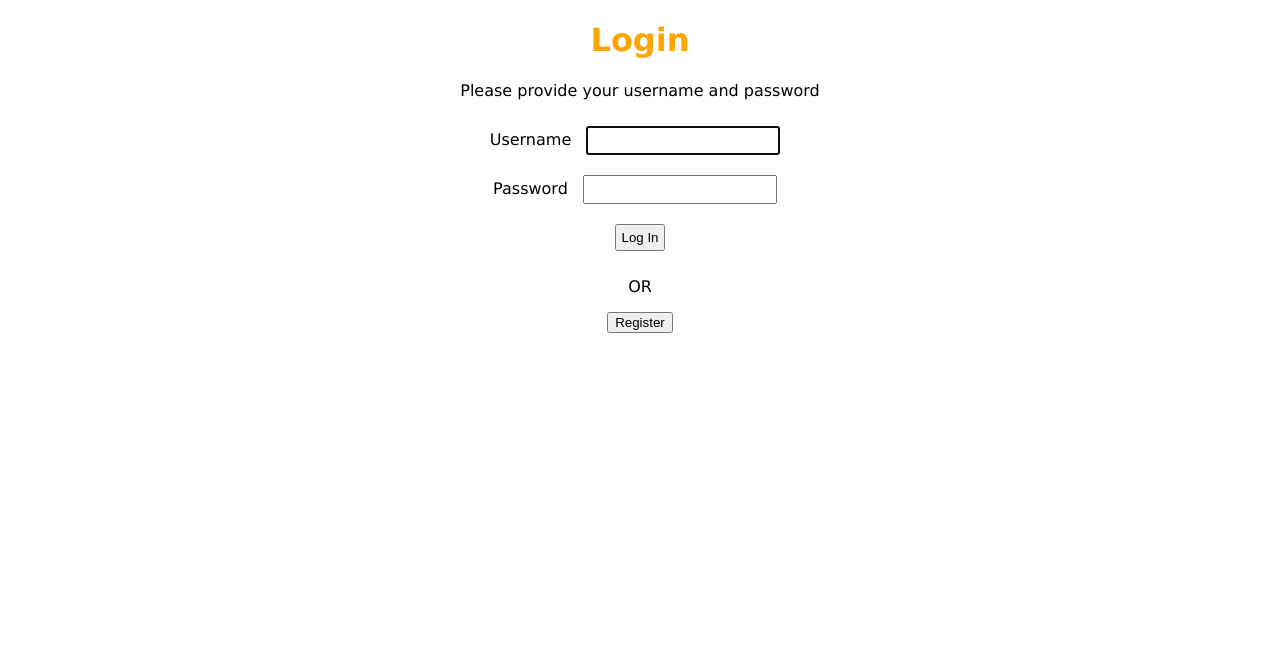
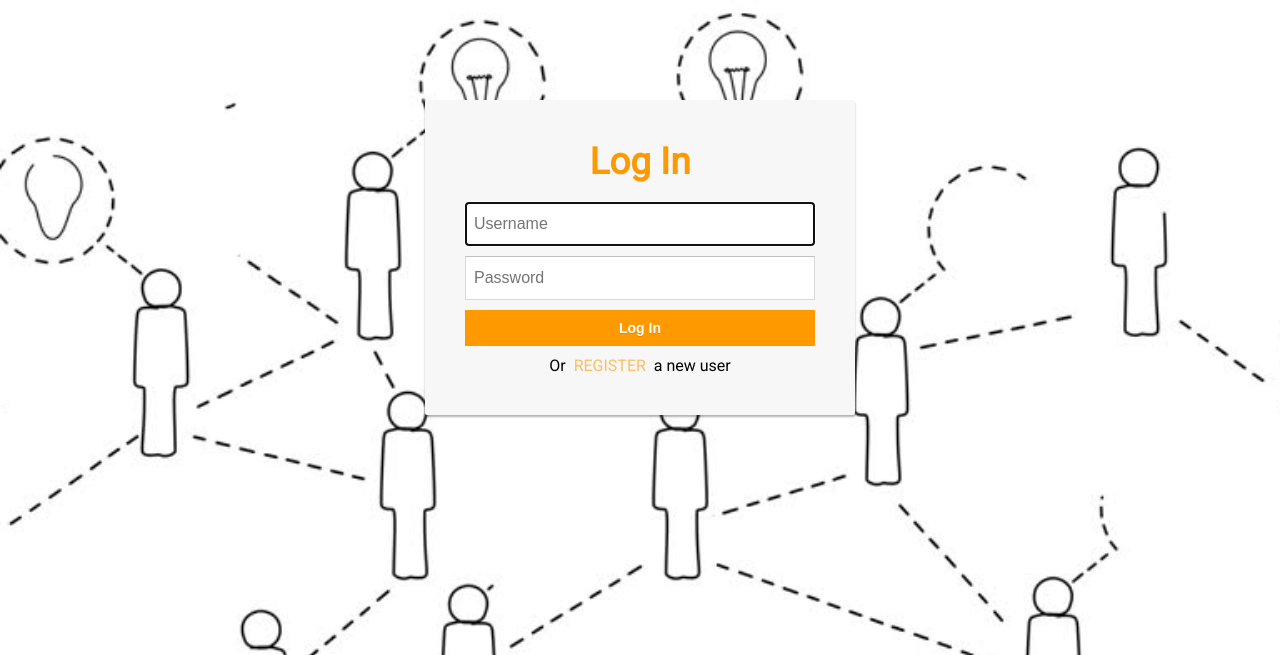
Before and after one commit to endlessTea/OnlineAssessmentSystem, a PHP site: page /msc/app/l4-ui/Login/Frame.php in a window 1280 px wide. Shown: the top 655 px of the page. Run offline with PHP 8.4, Linux system fonts and the light colour scheme; some libraries are stand-ins or nearby versions.

Commit message:
login screen css complete

```diff
--- a/app/l4-ui/Login/Frame.php
+++ b/app/l4-ui/Login/Frame.php
@@ -11,41 +11,37 @@
 </head>
 <body>
 
-  <header>
-    <h1>Login</h1>
-  </header>
-
   <main>
 
-    <p id="prompt">Please provide your username and password</p>
-
-    <div id="NotificationsFromServer"></div>
-
-    <div id="UIForm">
-      <form onsubmit="logUserIn(); return false;">
-        <div class="loginField">
-          <label for="username">Username</label>
+    <!-- CSS selectors adapted from 'Login Container' by 'Ayu' (see loginStyle.css) -->
+    <div class="login-card">
+      <h1>Log In</h1><br>
+      <div id="NotificationsFromServer"></div>
+      <div id="UIForm">
+        <form onsubmit="logUserIn(); return false;">
           <input type="text"
             id="username"
             autocomplete="off"
             autofocus
             pattern="[a-zA-Z0-9]+"
+            title="Alphanumeric characters only"
+            placeholder="Username"
             required>
-        </div>
-        <div class="loginField">
-          <label for="password">Password</label>
           <input type="password"
             id="password"
             autocomplete="off"
             pattern="[a-zA-Z0-9]+"
+            title="Alphanumeric characters only"
+            placeholder="Password"
             required>
+          <input type="submit" class="login login-submit" value="Log In">
+        </form>
+        <div class="login-help">
+          Or&nbsp;
+          <span onclick="getRegistrationForm();">REGISTER</span>
+          &nbsp;a new user
         </div>
-        <div class="loginField">
-          <input type="submit" value="Log In">
-        </div>
-      </form>
-      <p>OR</p>
-      <button onclick="getRegistrationForm();">Register</button>
+      </div>
     </div>
 
   </main>
--- a/public/css/_mainStyle.css
+++ b/public/css/_mainStyle.css
@@ -4,8 +4,10 @@
  *  @author Jonathan Lamb
  */
 
+@import url(http://fonts.googleapis.com/css?family=Roboto:400,100);
+
 body {
-  font-family: Verdana, Geneva, sans-serif;
+  font-family: 'Roboto', Verdana, sans-serif;
   text-align: center;
 }
 
@@ -14,3 +16,11 @@ body {
   margin: 8px;
   width: 600px;
 }
+
+input:invalid {
+  box-shadow: none;
+}
+
+input:required {
+  box-shadow: none;
+}
--- a/public/css/loginStyle.css
+++ b/public/css/loginStyle.css
@@ -1,20 +1,114 @@
 /**
  *  LOGINSTYLE.CSS
  *  Additional styling for the login page
- *  @author Jonathan Lamb
+ *  @author original: 'Ayu'; modified: Jonathan Lamb
+ *  @link http://codepen.io/Mongeed/pen/IuBLt
+ *  @license http://opensource.org/licenses/MIT MIT License
  */
 
-h1 {
-  color: orange;
+body {
+  background: url(../img/ideas_background.jpg) no-repeat center center fixed;
+  -webkit-background-size: cover;
+  -moz-background-size: cover;
+  -o-background-size: cover;
+  background-size: cover;
 }
 
-input[type="submit"] {
-  padding: 4px;
-  margin: 10px;
+.login-card {
+  padding: 40px;
+  width: 350px;
+  background-color: #F7F7F7;
+  margin: 0 auto 10px;
+  border-radius: 2px;
+  box-shadow: 0px 2px 2px rgba(0, 0, 0, 0.3);
+  overflow: hidden;
+  margin-top: 100px;
 }
 
-input[type="text"], input[type="password"] {
-  padding: 5px;
-  margin: 10px;
-  width: 180px;
+.login-card h1 {
+  color: #FF9900;
+  text-align: center;
+  font-size: 2.3em;
+  margin: 0 auto;
 }
+
+.login-card input[type=submit] {
+  width: 100%;
+  display: block;
+  margin-bottom: 10px;
+  position: relative;
+}
+
+.login-card input[type=text], input[type=password] {
+  height: 44px;
+  font-size: 16px;
+  width: 100%;
+  margin-bottom: 10px;
+  -webkit-appearance: none;
+  background: #fff;
+  border: 1px solid #d9d9d9;
+  border-top: 1px solid #c0c0c0;
+  padding: 0 8px;
+  box-sizing: border-box;
+  -moz-box-sizing: border-box;
+}
+
+.login-card input[type=text]:hover, input[type=password]:hover {
+  border: 1px solid #b9b9b9;
+  border-top: 1px solid #a0a0a0;
+  -moz-box-shadow: inset 0 1px 2px rgba(0,0,0,0.1);
+  -webkit-box-shadow: inset 0 1px 2px rgba(0,0,0,0.1);
+  box-shadow: inset 0 1px 2px rgba(0,0,0,0.1);
+}
+
+.login {
+  text-align: center;
+  font-size: 14px;
+  font-family: 'Arial', sans-serif;
+  font-weight: 700;
+  height: 36px;
+  padding: 0 8px;
+}
+
+.login-submit {
+  border: 0px;
+  color: #fff;
+  text-shadow: 0 1px rgba(0,0,0,0.1);
+  background-color: #FF9900;
+}
+
+.login-submit:hover {
+  border: 0px;
+  text-shadow: 0 1px rgba(0,0,0,0.3);
+  background-color: #B86E00;
+}
+
+.login-card a, .login-card span {
+  text-decoration: none;
+  color: #FF9900;
+  font-weight: 400;
+  text-align: center;
+  display: inline-block;
+  opacity: 0.6;
+  transition: all ease 0.25s;
+}
+
+/* Text that performs an action when clicked should provide feedback to the user: grow in size */
+.login-card a:hover, .login-card span:hover {
+  opacity: 1;
+  -ms-transform: scale(1.15);
+  -webkit-transform: scale(1.15);
+	transform: scale(1.15);
+}
+
+.login-help {
+  width: 100%;
+  text-align: center;
+  font-size: 16px;
+}
+
+.login-assessor-select {
+  height: 30px;
+  font-size: 16px;
+  width: 100%;
+}
--- a/public/img/_imageSources.txt
+++ b/public/img/_imageSources.txt
@@ -1,3 +1,6 @@
+ideas_background.jpg
+http://il3.picdn.net/shutterstock/videos/4008184/thumb/3.jpg
+
 lionel_richtea.jpg:
 http://thumbs3.ebaystatic.com/d/l225/m/mJ49FO8ZafPng5xrYIvxZPw.jpg
 
--- a/public/js/login.js
+++ b/public/js/login.js
@@ -91,9 +91,9 @@ function registerNewUser() {
         $('#UIForm').html('');
         $("#NotificationsFromServer").html(
           "<p>The new user has been registered<br>" +
-          "Please " +
-          "<a href=\"" + baseURL + "\">log in</a> " +
-          "with the details provided</p>"
+          "Please &nbsp;   " +
+          "<a href=\"" + baseURL + "\">LOG IN</a> " +
+          "    &nbsp;with the details provided</p>"
         );
       } else if (response === "invalid") {
         $("#NotificationsFromServer").html(
```
Also changed, not shown: app/l4-ui/Login/Register.html (+9 -14 lines), public/img/ideas_background.jpg (added).
